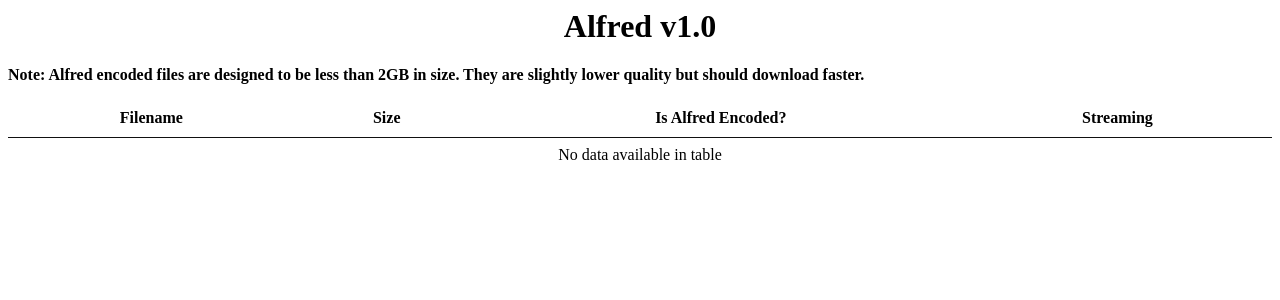
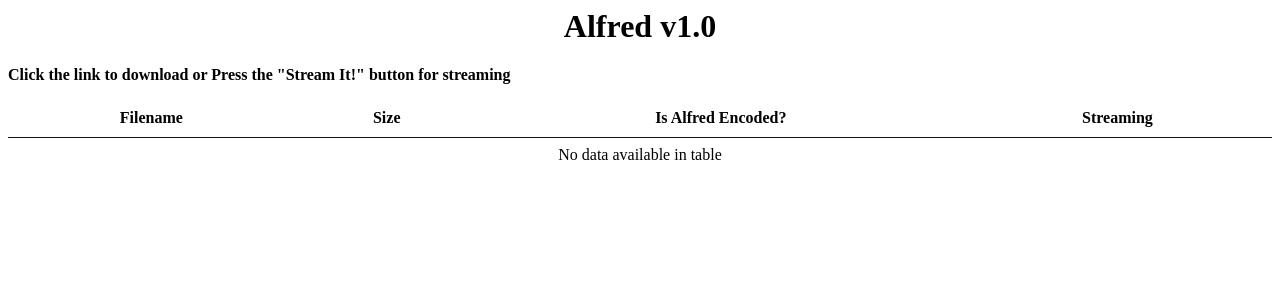
Before and after one commit to kyokley/MediaWaiter, a Flask app: template templates/display.html in a window 1280 px wide. Shown: the top 300 px of the page. Run offline with Flask 2, Linux system fonts and the light colour scheme; the template is opened without the code that fills it, so the values that code supplies are empty; parts of the project's set-up code (start-up, migrations or seed data) failed here and were passed over; some libraries are stand-ins or nearby versions.

Commit message:
Updating download message

```diff
--- a/templates/display.html
+++ b/templates/display.html
@@ -35,7 +35,7 @@
         <div class="container">
             <div class="well">
                 <h4 class="top-message">
-                    Note: Alfred encoded files are designed to be less than 2GB in size. They are slightly lower quality but should download faster.
+                    Click the link to download or Press the "Stream It!" button for streaming
                 </h4>
             </div>
             <table id="myTable" class="table table-hover dt-responsive">
```
